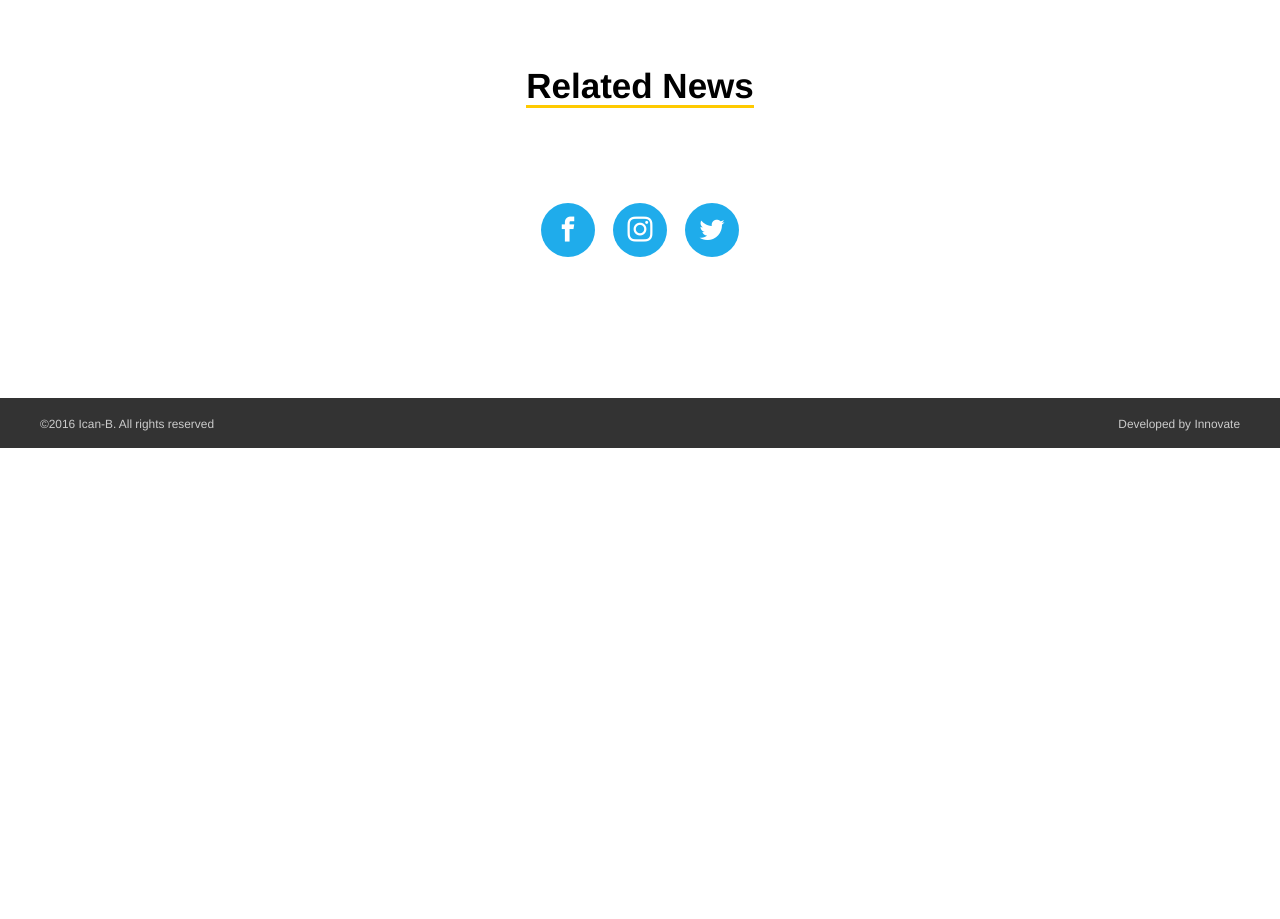
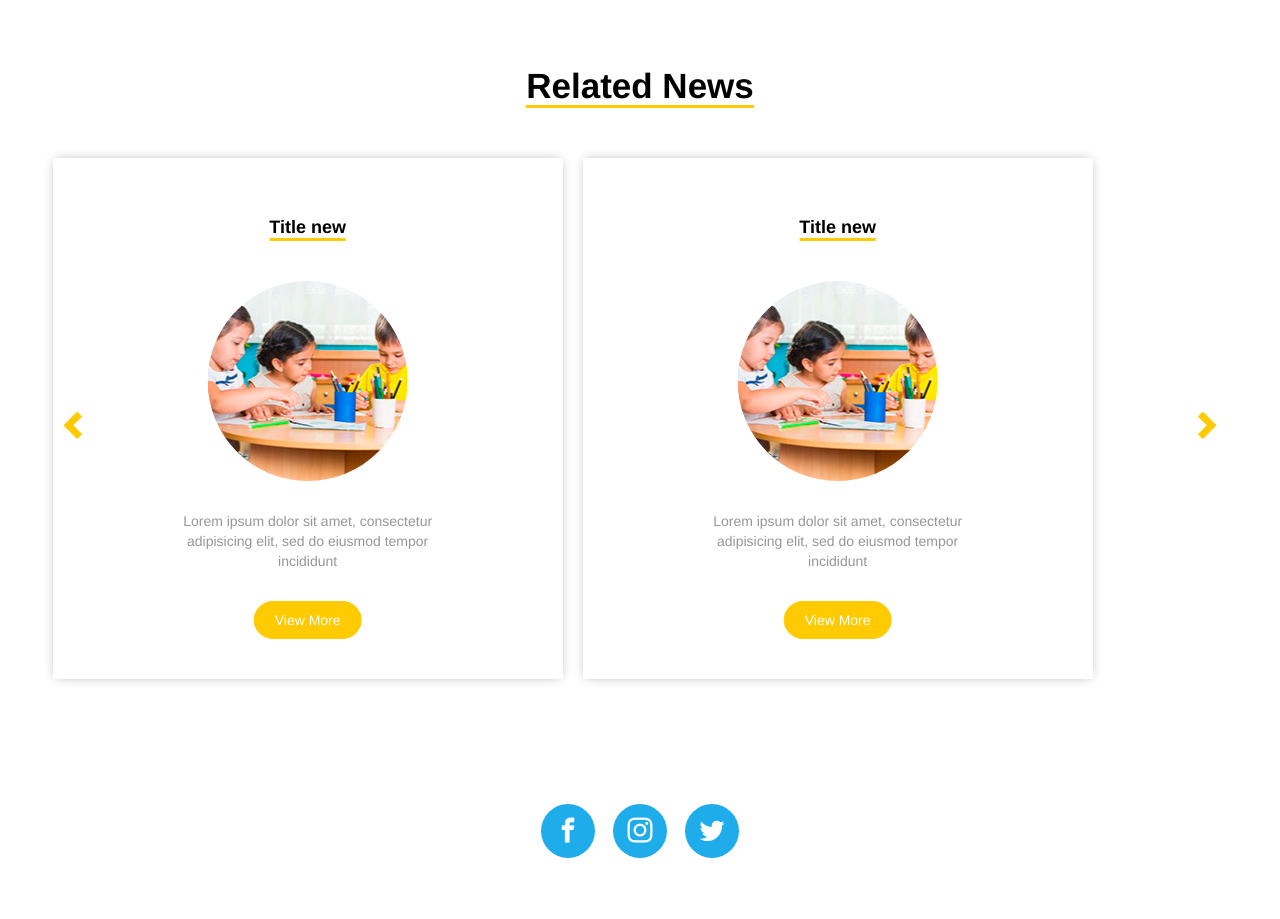
Before and after one commit to ICANB/html, a plain HTML site: page news.html in a window 1280 px wide. Shown: the part 1728-2647 px from the top of the page. Before the commit the page ends 2176 px from the top, so only its background shows below. Drawn offline with Linux system fonts and the light colour scheme; files whose address does not match are found by name.

Commit message:
view complete news

```diff
--- a/css/kit.css
+++ b/css/kit.css
@@ -383,14 +383,11 @@ footer .col-md-4:nth-child(3) .location{
     background-image: -o-linear-gradient(left, rgba(0, 0, 0, .0001) 0%, rgba(0, 0, 0, .5) 100%);
     filter: progid:DXImageTransform.Microsoft.gradient(startColorstr='#00000000', endColorstr='#80000000', GradientType=1);
 }
-
-
 .carousel-control .glyphicon-chevron-left, .carousel-control .icon-prev {
     float: left;
     left: 30px;
     top: 190px;
 }
-
 .teamclouds{
   background-color: #59b3b8;
   padding: 50px;
@@ -438,16 +435,80 @@ border-bottom: 3px solid #FFCA00;
 .related{
   margin-top: 50px;
 }
-.news .carousel-control{
+.slider_new .carousel-control{
 width: 8%;
 color: #FFCA00;
 opacity: 1;
 box-shadow: none !important;
 text-shadow: none !important;
 }
-.news .carousel-control.left {
+.slider_new .carousel-control.left {
   left: -60px;
  }
-.news .carousel-control.right{
+.slider_new .carousel-control.right{
   right: -60px;
 }
+.related img{
+  border-radius: 50%;
+}
+.related .col-md-6:nth-child(1){
+  padding: 40px 10px 40px 80px;
+}
+.related .col-md-6:nth-child(2){
+  padding: 40px 80px 40px 10px;
+}
+.related .box-news{
+  padding: 40px;
+  -webkit-box-shadow: 0px 0px 11px -2px rgba(0,0,0,0.3);
+  -moz-box-shadow: 0px 0px 11px -2px rgba(0,0,0,0.3);
+  box-shadow: 0px 0px 11px -2px rgba(0,0,0,0.3);
+}
+.related .box-news h3{
+  color: #000;
+  font-size: 18px;
+  font-weight: bold;
+  border-bottom: 3px solid #FFCA00;
+  display: inline-block;
+  margin-bottom: 40px;
+}
+.related .box-news p{
+  width: 60%;
+  margin-bottom: 30px;
+}
+.related .box-news a{
+  display: inline-block;
+  background: #FFCA00;
+  color: #fff;
+  padding: 8px 20px;
+  border-radius: 20px;
+  font-weight: regular;
+  border: 1px solid #FFCA00;
+  transition: all 0.3s ease;
+-webkit-transition: all 0.3s ease;
+-moz-transition: all 0.3s ease;
+-o-transition: all 0.3s ease;
+-ms-transition: all 0.3s ease;
+}
+.related .box-news a:hover{
+  background: #fff;
+  border: 1px solid #FFCA00;
+  color: #FFCA00;
+  transition: all 0.3s ease;
+-webkit-transition: all 0.3s ease;
+-moz-transition: all 0.3s ease;
+-o-transition: all 0.3s ease;
+-ms-transition: all 0.3s ease;
+}
+.related .carousel-control .glyphicon-chevron-left, .carousel-control .icon-prev{
+  top:50%;
+}
+.related .carousel-control .glyphicon-chevron-right, .carousel-control .icon-prev{
+  top: 50%;
+}
+.related .carousel-control{
+width: 8%;
+color: #FFCA00;
+opacity: 1;
+box-shadow: none !important;
+text-shadow: none !important;
+}
--- a/news.html
+++ b/news.html
@@ -120,7 +120,88 @@ Lorem ipsum dolor sit amet, consectetur adipisicing elit, sed do eiusmod tempor
   </div>
 <div class="related">
   <h1>Related News</h1>
+  <div id="news-related" class="carousel slide" data-ride="carousel">
 
+
+   <!-- Wrapper for slides -->
+   <div class="carousel-inner" role="listbox">
+     <div class="item active">
+      <div class="row">
+        <div class="col-md-6">
+          <div class="box-news">
+            <div class="title-new">
+              <h3>Title new</h3>
+            </div>
+
+            <img src="images/news-related.jpg" alt="" />
+            <p>
+              Lorem ipsum dolor sit amet, consectetur adipisicing elit, sed do eiusmod tempor incididunt
+            </p>
+            <a href="#">View More</a>
+          </div>
+
+        </div>
+        <div class="col-md-6">
+          <div class="box-news">
+            <div class="title-new">
+              <h3>Title new</h3>
+            </div>
+
+            <img src="images/news-related.jpg" alt="" />
+            <p>
+              Lorem ipsum dolor sit amet, consectetur adipisicing elit, sed do eiusmod tempor incididunt
+            </p>
+            <a href="#">View More</a>
+          </div>
+
+        </div>
+      </div>
+     </div>
+     <div class="item">
+       <div class="row">
+         <div class="col-md-6">
+           <div class="box-news">
+             <div class="title-new">
+              <h3>Title new</h3>
+             </div>
+
+             <img src="images/news-related.jpg" alt="" />
+             <p>
+               Lorem ipsum dolor sit amet, consectetur adipisicing elit, sed do eiusmod tempor incididunt
+             </p>
+             <a href="#">View More</a>
+           </div>
+
+         </div>
+         <div class="col-md-6">
+           <div class="box-news">
+             <div class="title-new">
+              <h3>Title new</h3>
+             </div>
+
+             <img src="images/news-related.jpg" alt="" />
+             <p>
+               Lorem ipsum dolor sit amet, consectetur adipisicing elit, sed do eiusmod tempor incididunt
+             </p>
+             <a href="#">View More</a>
+           </div>
+
+         </div>
+       </div>
+     </div>
+
+   </div>
+
+   <!-- Controls -->
+   <a class="left carousel-control" href="#news-related" role="button" data-slide="prev">
+     <span class="glyphicon glyphicon-chevron-left" aria-hidden="true"></span>
+     <span class="sr-only">Previous</span>
+   </a>
+   <a class="right carousel-control" href="#news-related" role="button" data-slide="next">
+     <span class="glyphicon glyphicon-chevron-right" aria-hidden="true"></span>
+     <span class="sr-only">Next</span>
+   </a>
+ </div>
 </div>
 
 </section>
```
Also changed, not shown: images/news-related.jpg (added), 2 other files.
